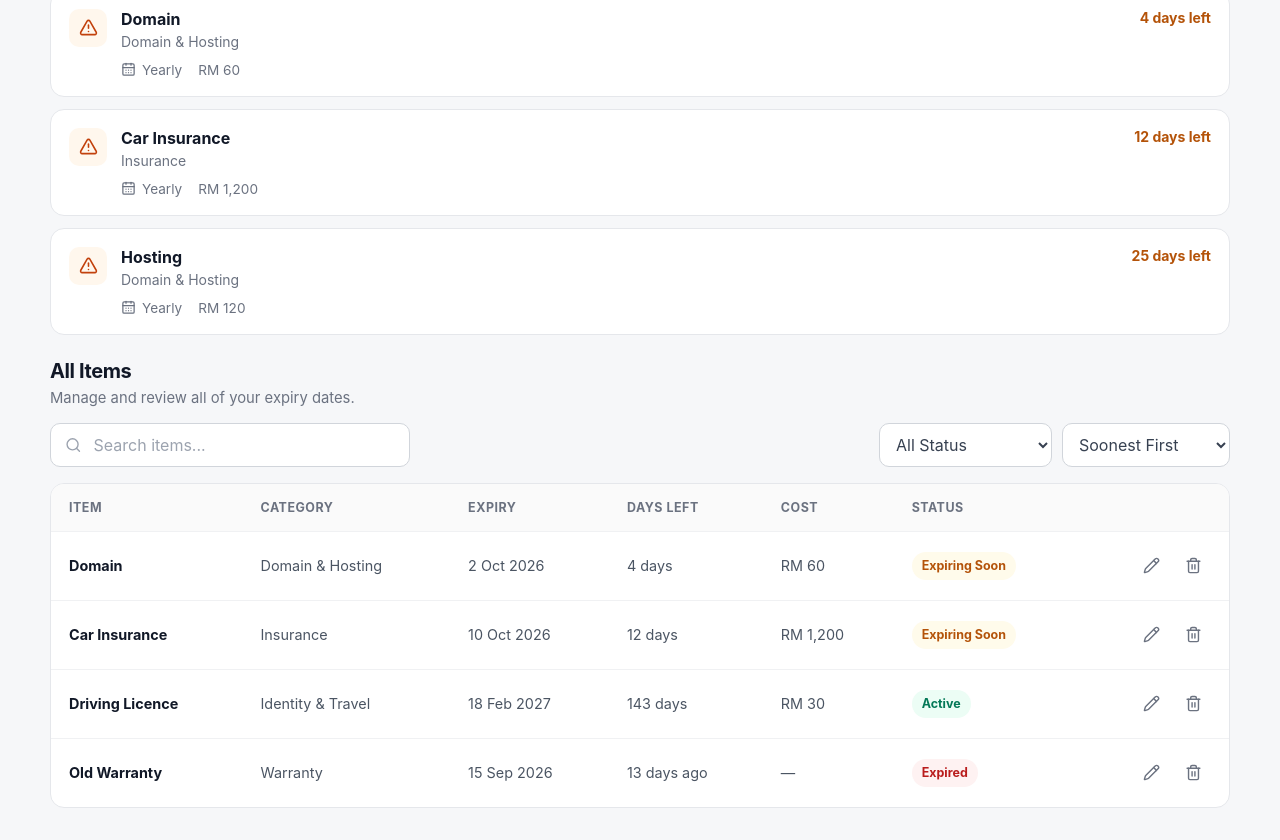
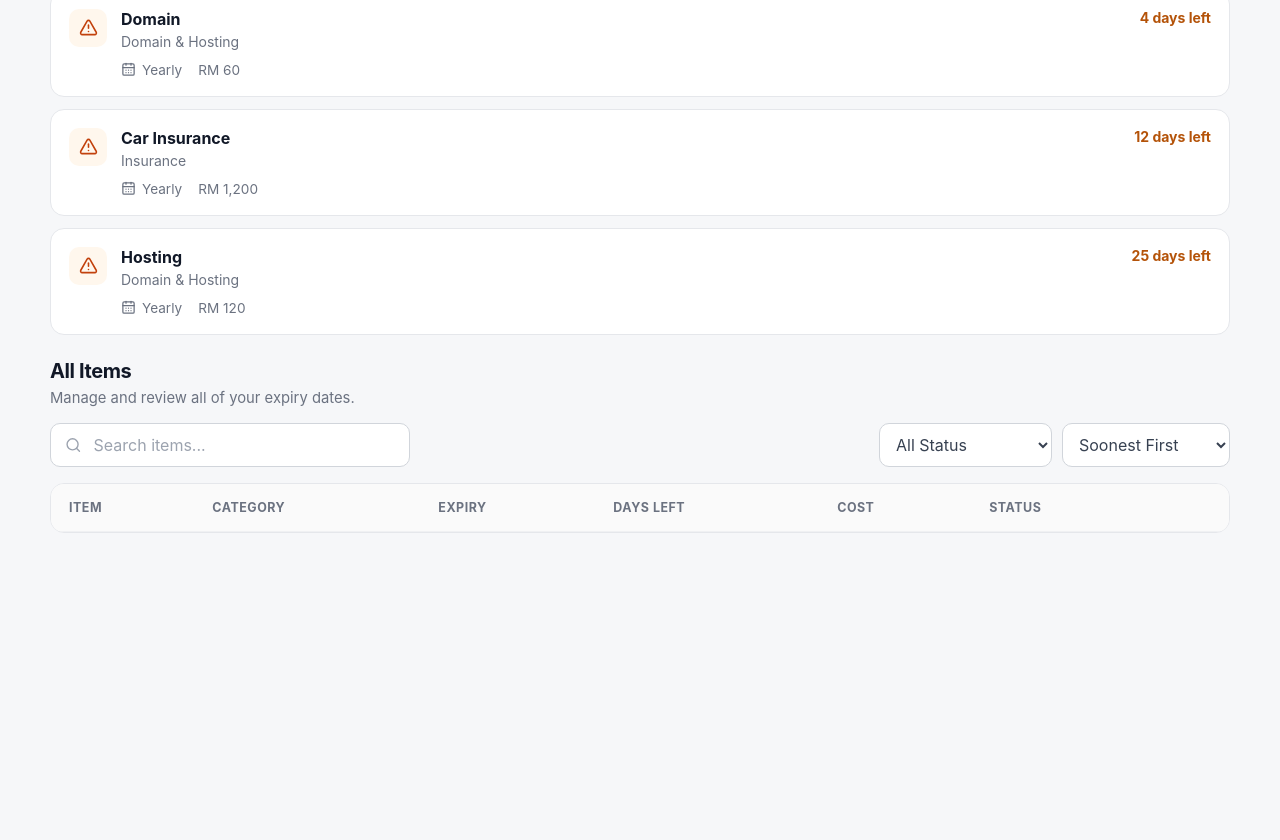
Before and after one commit to iamsyahirah/deadline-expiry-tracker, a React (Vite) app: page / in a window 1280 px wide. Shown: the part 472-1312 px from the top of the page. After the commit the page ends 1069 px from the top, so only its background shows below. Built offline with nearby package versions, Linux system fonts and the light colour scheme.

Commit message:
feat: add expiry logic and dynamic dashboard summary

```diff
--- a/src/App.jsx
+++ b/src/App.jsx
@@ -7,7 +7,13 @@ import ExpiryTable from './components/ExpiryTable'
 import ExpiryForm from './components/ExpiryForm'
 
 function App() {
+  const [items, setItems] = useState([])
   const [isFormOpen, setIsFormOpen] = useState(false)
+
+  const handleAddItem = (newItem) => {
+    setItems((currentItems) => [...currentItems, newItem])
+    setIsFormOpen(false)
+  }
 
   return (
     <>
@@ -32,7 +38,7 @@ function App() {
         </header>
 
         <main className="dashboard">
-          <SummaryCards />
+          <SummaryCards items={items} />
           <AttentionList />
 
           <section className="items-section" aria-labelledby="items-title">
@@ -44,13 +50,16 @@ function App() {
             </div>
 
             <ItemToolbar />
-            <ExpiryTable />
+            <ExpiryTable items={items} />
           </section>
         </main>
       </div>
 
       {isFormOpen && (
-        <ExpiryForm onClose={() => setIsFormOpen(false)} />
+        <ExpiryForm
+          onClose={() => setIsFormOpen(false)}
+          onSubmit={handleAddItem}
+        />
       )}
     </>
   )
--- a/src/components/ExpiryTable.jsx
+++ b/src/components/ExpiryTable.jsx
@@ -1,46 +1,13 @@
 import { Pencil, Trash2 } from 'lucide-react'
 import StatusBadge from './StatusBadge'
+import {
+    calculateDaysLeft,
+    formatDaysLeft,
+    formatExpiryDate,
+    getExpiryStatus,
+} from '../utils/dateUtils'
 
-const sampleItems = [
-    {
-        id: 1,
-        name: 'Domain',
-        category: 'Domain & Hosting',
-        expiryDate: '2 Oct 2026',
-        daysLeft: 4,
-        cost: 60,
-        status: 'Expiring Soon',
-    },
-    {
-        id: 2,
-        name: 'Car Insurance',
-        category: 'Insurance',
-        expiryDate: '10 Oct 2026',
-        daysLeft: 12,
-        cost: 1200,
-        status: 'Expiring Soon',
-    },
-    {
-        id: 3,
-        name: 'Driving Licence',
-        category: 'Identity & Travel',
-        expiryDate: '18 Feb 2027',
-        daysLeft: 143,
-        cost: 30,
-        status: 'Active',
-    },
-    {
-        id: 4,
-        name: 'Old Warranty',
-        category: 'Warranty',
-        expiryDate: '15 Sep 2026',
-        daysLeft: -13,
-        cost: null,
-        status: 'Expired',
-    },
-]
-
-function ExpiryTable() {
+function ExpiryTable({ items }) {
     return (
         <div className="table-wrapper">
             <table className="expiry-table">
@@ -59,30 +26,28 @@ function ExpiryTable() {
                 </thead>
 
                 <tbody>
-                    {sampleItems.map((item) => (
+                    {items.map((item) => {
+                        const daysLeft = calculateDaysLeft(item.expiryDate)
+                        const status = getExpiryStatus(item.expiryDate)
+
+                        return (
                             <tr key={item.id}>
                                 <td className="item-name">{item.name}</td>
 
                                 <td>{item.category}</td>
 
-                            <td>{item.expiryDate}</td>
+                                <td>{formatExpiryDate(item.expiryDate)}</td>
+
+                                <td>{formatDaysLeft(daysLeft)}</td>
 
                                 <td>
-                                {item.daysLeft < 0
-                                    ? `${Math.abs(item.daysLeft)} days ago`
-                                    : item.daysLeft === 0
-                                        ? 'Today'
-                                        : `${item.daysLeft} days`}
+                                    {item.renewalCost === null
+                                        ? '—'
+                                        : `RM ${item.renewalCost.toLocaleString('en-MY')}`}
                                 </td>
 
                                 <td>
-                                {item.cost === null
-                                    ? '—'
-                                    : `RM ${item.cost.toLocaleString('en-MY')}`}
-                            </td>
-
-                            <td>
-                                <StatusBadge status={item.status} />
+                                    <StatusBadge status={status} />
                                 </td>
 
                                 <td>
@@ -105,7 +70,8 @@ function ExpiryTable() {
                                     </div>
                                 </td>
                             </tr>
-                    ))}
+                        )
+                    })}
                 </tbody>
             </table>
         </div>
--- a/src/components/SummaryCards.jsx
+++ b/src/components/SummaryCards.jsx
@@ -4,31 +4,63 @@ import {
     Clock3,
     WalletCards,
 } from 'lucide-react'
+import {
+    calculateDaysLeft,
+    getExpiryStatus,
+} from '../utils/dateUtils'
+
+function SummaryCards({ items }) {
+    const totalItems = items.length
+
+    const expiringSoon = items.filter(
+        (item) => getExpiryStatus(item.expiryDate) === 'Expiring Soon',
+    ).length
+
+    const expired = items.filter(
+        (item) => getExpiryStatus(item.expiryDate) === 'Expired',
+    ).length
+
+    const upcomingCost = items.reduce((total, item) => {
+        const daysLeft = calculateDaysLeft(item.expiryDate)
+
+        const isUpcoming =
+            daysLeft !== null &&
+            daysLeft >= 0 &&
+            daysLeft <= 30
+
+        if (!isUpcoming || item.renewalCost === null) {
+            return total
+        }
+
+        return total + item.renewalCost
+    }, 0)
 
     const summaryItems = [
         {
             label: 'Total Items',
-        value: '12',
+            value: totalItems,
             icon: CalendarDays,
         },
         {
             label: 'Expiring Soon',
-        value: '3',
+            value: expiringSoon,
             icon: Clock3,
         },
         {
             label: 'Expired',
-        value: '1',
+            value: expired,
             icon: CircleAlert,
         },
         {
             label: 'Upcoming Cost',
-        value: 'RM 1,380',
+            value: `RM ${upcomingCost.toLocaleString('en-MY', {
+                minimumFractionDigits: 0,
+                maximumFractionDigits: 2,
+            })}`,
             icon: WalletCards,
         },
     ]
 
-function SummaryCards() {
     return (
         <section className="summary-section" aria-labelledby="overview-title">
             <div className="section-heading">
--- /dev/null
+++ b/src/utils/dateUtils.js
@@ -0,0 +1,73 @@
+export function parseLocalDate(dateString) {
+  if (!dateString) return null
+
+  const [year, month, day] = dateString.split('-').map(Number)
+
+  return new Date(year, month - 1, day)
+}
+
+export function calculateDaysLeft(expiryDate) {
+  const expiry = parseLocalDate(expiryDate)
+
+  if (!expiry) return null
+
+  const today = new Date()
+
+  const startOfToday = new Date(
+    today.getFullYear(),
+    today.getMonth(),
+    today.getDate(),
+  )
+
+  const differenceInMilliseconds = expiry - startOfToday
+
+  return Math.ceil(
+    differenceInMilliseconds / (1000 * 60 * 60 * 24),
+  )
+}
+
+export function getExpiryStatus(expiryDate) {
+  const daysLeft = calculateDaysLeft(expiryDate)
+
+  if (daysLeft === null) return 'Active'
+
+  if (daysLeft < 0) {
+    return 'Expired'
+  }
+
+  if (daysLeft <= 30) {
+    return 'Expiring Soon'
+  }
+
+  return 'Active'
+}
+
+export function formatExpiryDate(dateString) {
+  const date = parseLocalDate(dateString)
+
+  if (!date) return '—'
+
+  return new Intl.DateTimeFormat('en-MY', {
+    day: 'numeric',
+    month: 'short',
+    year: 'numeric',
+  }).format(date)
+}
+
+export function formatDaysLeft(daysLeft) {
+  if (daysLeft === null) {
+    return '—'
+  }
+
+  if (daysLeft === 0) {
+    return 'Expires today'
+  }
+
+  if (daysLeft < 0) {
+    const daysExpired = Math.abs(daysLeft)
+
+    return `${daysExpired} day${daysExpired === 1 ? '' : 's'} ago`
+  }
+
+  return `${daysLeft} day${daysLeft === 1 ? '' : 's'} left`
+}
```
Also changed, not shown: src/components/ExpiryForm.jsx (+58 -4 lines). Lines whose indentation alone changed are shown as unchanged.
